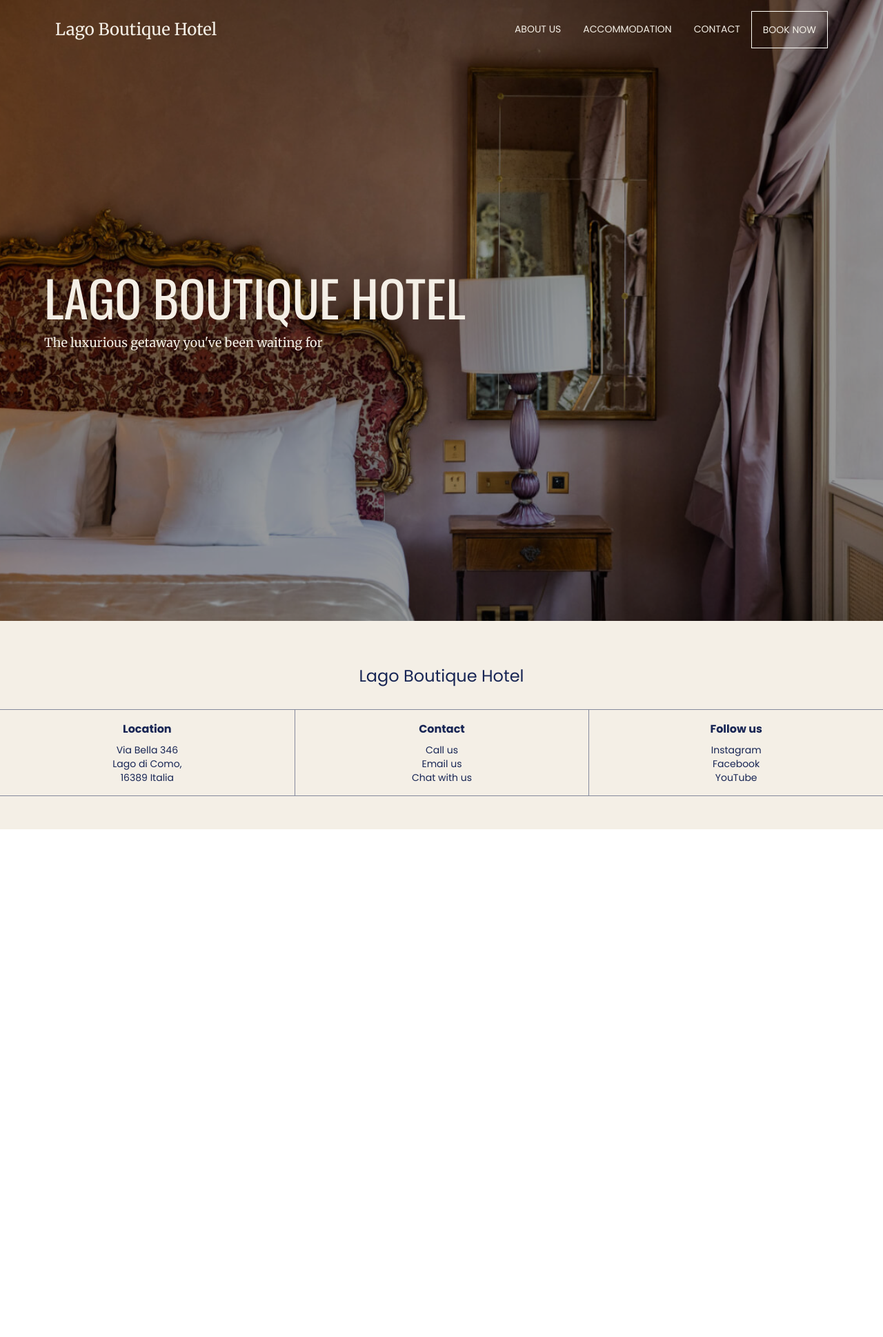
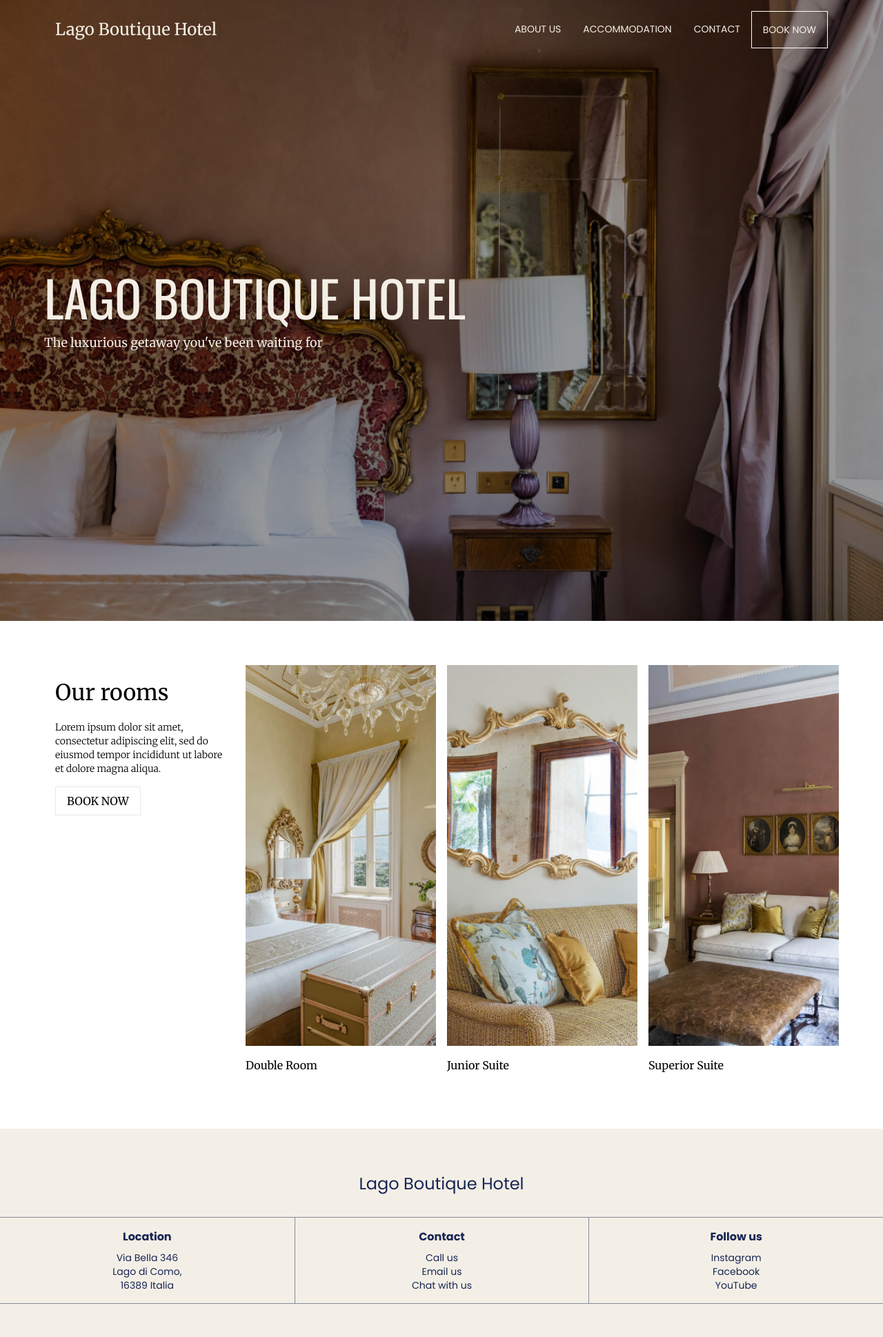
Before and after one commit to jessicavitorelo/boutique-hotel-project, a Jekyll site: the page built from index.html, in a window 1280 px wide. Shown: the whole page at 69% size. Built offline with Jekyll 4.4.1, drawn with Linux system fonts in a browser that asks for light colours; before the commit the page ends 1202 px from its top, so only the background shows below that.

Commit message:
text-slider

```diff
--- a/_includes/blocks/text-slider.html
+++ b/_includes/blocks/text-slider.html
@@ -0,0 +1,20 @@
+ <!--------------------------text-slider------------------------>
+
+ <section class="p-12">
+   <div class="grid grid-cols-4 p-4 gap-4">
+     <div class="m-4">
+       <h2> {{block.heading}}</h2>
+       <p> {{block.paragraph}}</p>
+       <button class="border"> {{block.button-text}}</button>
+     </div>
+
+
+  {% for item in block.rooms %}
+    <div>
+      <div class="aspect-[1/2] bg-cover bg-center mb-4" style="background-image:url('{{item.image}}');"> </div>
+      <h3> {{item.heading}}</h3>
+    </div>
+  {% endfor %}
+
+   </div>
+ </section>
--- a/assets/css/style.css
+++ b/assets/css/style.css
@@ -458,6 +458,9 @@ p {
 .m-0 {
   margin: 0px;
 }
+.m-4 {
+  margin: 1rem;
+}
 .my-auto {
   margin-top: auto;
   margin-bottom: auto;
@@ -483,6 +486,9 @@ p {
 .hidden {
   display: none;
 }
+.aspect-\[1\/2\] {
+  aspect-ratio: 1/2;
+}
 .min-h-\[75vh\] {
   min-height: 75vh;
 }
@@ -495,6 +501,9 @@ p {
 .grid-cols-3 {
   grid-template-columns: repeat(3, minmax(0, 1fr));
 }
+.grid-cols-4 {
+  grid-template-columns: repeat(4, minmax(0, 1fr));
+}
 .flex-col {
   flex-direction: column;
 }
@@ -503,6 +512,9 @@ p {
 }
 .justify-between {
   justify-content: space-between;
+}
+.gap-4 {
+  gap: 1rem;
 }
 .divide-x > :not([hidden]) ~ :not([hidden]) {
   --tw-divide-x-reverse: 0;
@@ -559,6 +571,9 @@ p {
 }
 .p-\[5\%\] {
   padding: 5%;
+}
+.p-12 {
+  padding: 3rem;
 }
 .py-12 {
   padding-top: 3rem;
--- a/index.html
+++ b/index.html
@@ -7,8 +7,15 @@ banner:
   subheading: The luxurious getaway you've been waiting for
   fullwidth: true
 blocks:
-- id: text-slider
-  heading: Our rooms
-  paragraph: Lorem ipsum dolor sit amet, consectetur adipiscing elit, sed do eiusmod tempor incididunt ut labore et dolore magna aliqua. Ut enim ad minim veniam, quis nostrud exercitation ullamco laboris nisi ut aliquip ex ea commodo consequat. Duis aute irure dolor in reprehenderit in voluptate velit esse cillum dolore eu fugiat nulla pariatur. Excepteur sint occaecat cupidatat non proident, sunt in culpa qui officia deserunt mollit anim id est laborum.
-  button-text: Book now
+  - id: text-slider
+    heading: Our rooms
+    paragraph: Lorem ipsum dolor sit amet, consectetur adipiscing elit, sed do eiusmod tempor incididunt ut labore et dolore magna aliqua.
+    button-text: Book now
+    rooms:
+      - image: images/01-passalacqua-lake-como-1-lake-view-room.jpg
+        heading: Double Room
+      - image: images/02-passalacqua-lake-como-2-junior-suite-room.jpg
+        heading: Junior Suite
+      - image: images/02-passalacqua-lake-como-2-superior-suite.jpg
+        heading: Superior Suite
 ---
```
Also changed, not shown: images/01-passalacqua-lake-como-1-lake-view-room.jpg (renamed from images/01-passalacqua-lake-como_1 - Room in the Villa with Lake View - Bedroom.jpg), images/02-passalacqua-lake-como-2-junior-suite-room.jpg (renamed from images/02-passalacqua-lake-como_2 - Junior Suite al Lago - Bedroom.jpg), images/02-passalacqua-lake-como-2-superior-suite.jpg (renamed from images/02-passalacqua-lake-como_2 - Suite Agnese - Living Room.jpg).
